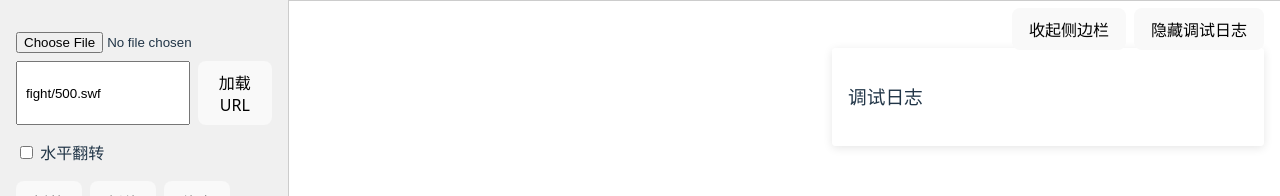
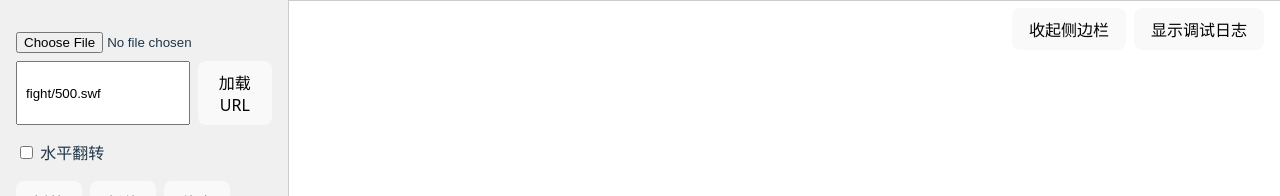
Before and after one commit to arcadia-star/seer2-pet-render, a Svelte app: page / in a window 1280 px wide. Shown: the top 196 px of the page. Built offline with nearby package versions, Linux system fonts and the light colour scheme.

Commit message:
Update PetRender.svelte

```diff
--- a/src/App.svelte
+++ b/src/App.svelte
@@ -13,7 +13,7 @@
   let availableStates: string[] = $state([]);
   let reverse = $state(false);
   let showSidebar = $state(true);
-  let showDebugLogs = $state(true);
+  let showDebugLogs = $state(false);
   let isMobile = $state(false);
   let showAll = $state(false);
 
```
